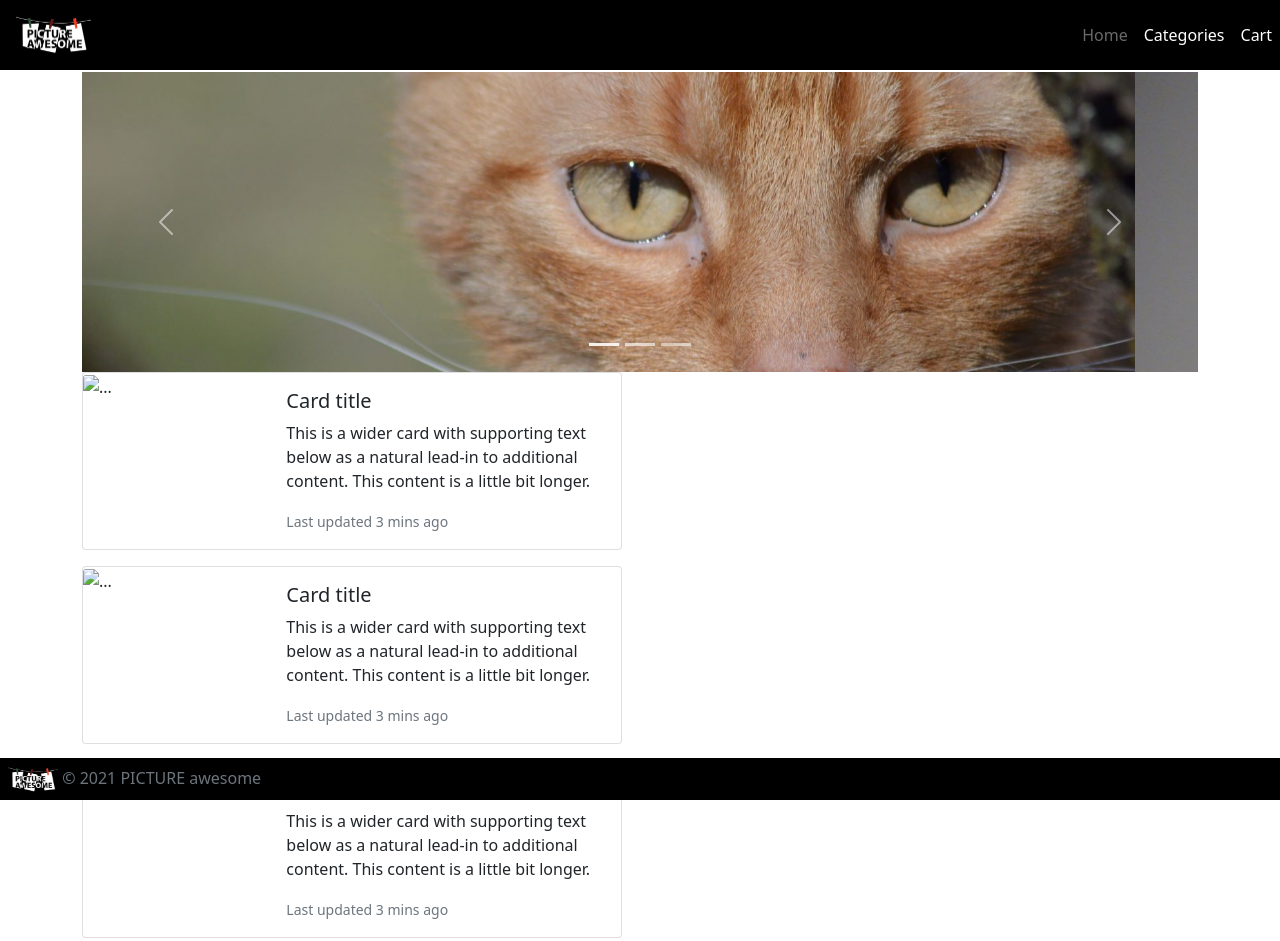
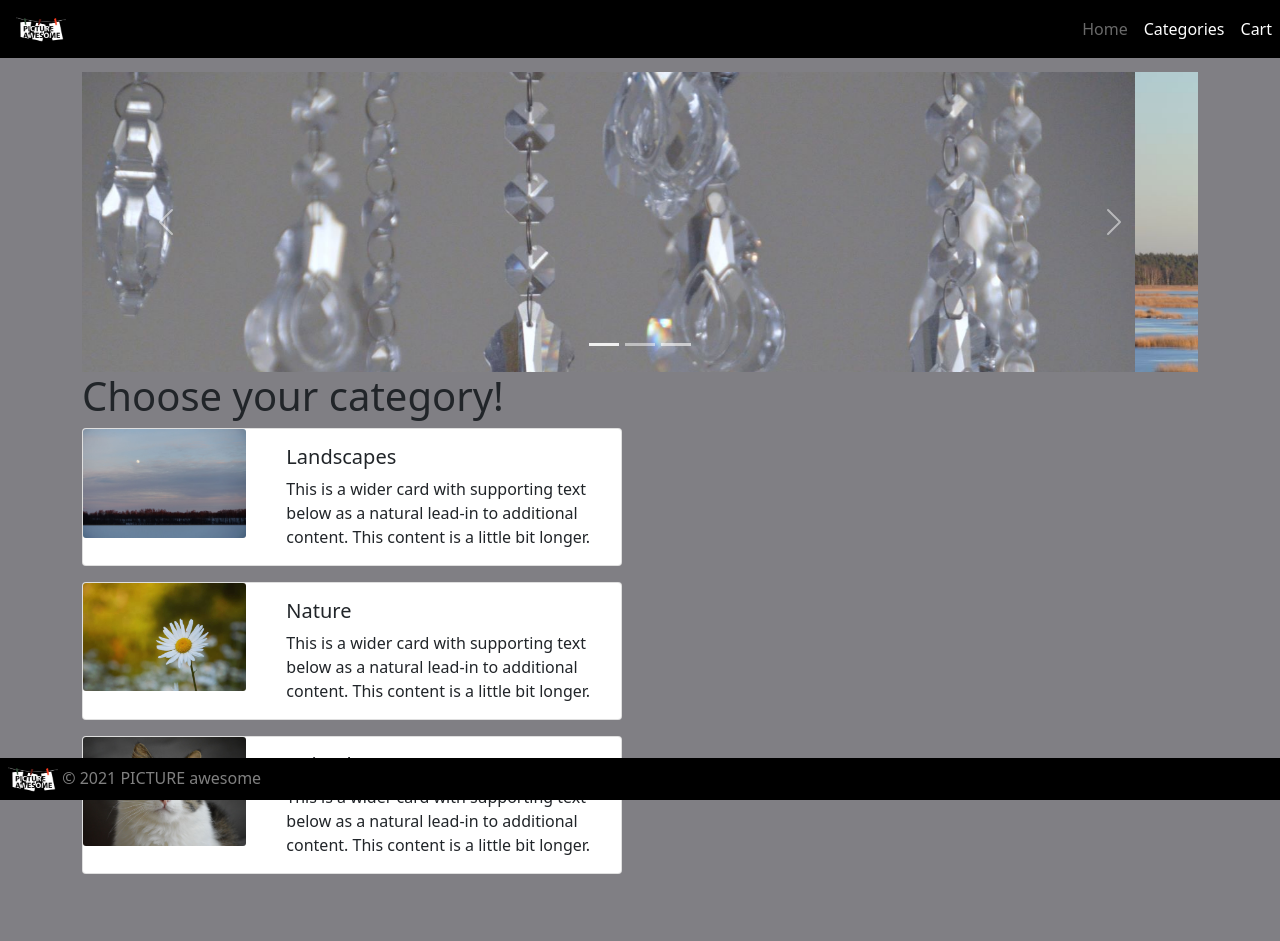
Before and after one commit to SabineZilde/E-commerce-store-Practical-task, a plain HTML site: page index.html in a window 1280 px wide. Drawn offline with nearby package versions, Linux system fonts and the light colour scheme.

Commit message:
main-page

```diff
--- a/css/style.css
+++ b/css/style.css
@@ -1,11 +1,14 @@
 .carousel-inner>.carousel-item {
     height: 300px;
 }
+body {
+    background-color: #807f84;
+}
 
-.cart img {
+/* .cart img {
     height: 100px;
     width: 100px;
-}
+} */
 
 footer {
     background-color: black;
--- a/index.html
+++ b/index.html
@@ -20,7 +20,7 @@
         </button>
         <div class="collapse navbar-collapse" id="#collapse_target">
             <a href="" class="navbar-brand"></a>
-            <span class="navbar-text"> <img src="./images/logo-pa.jpeg" alt="" style="width: 75px;">
+            <span class="navbar-text"> <img src="./images/logo-pa.jpeg" alt="" style="width: 50px;">
             </span>
             <div class="collapse navbar-collapse justify-content-end">
                 <ul class="navbar-nav">
@@ -54,10 +54,10 @@
                             aria-label="Slide 3"></button>
                     </div>
                     <div class="carousel-inner">
-                        <div class="carousel-item active">
+                        <div class="carousel-item">
                             <img src="./images/cats5.JPG" class="d-block w-100" alt="Cat 5">
                         </div>
-                        <div class="carousel-item">
+                        <div class="carousel-item active">
                             <img src="./images/abstract7.JPG" class="d-block w-100" alt="Abstract 7">
                         </div>
                         <div class="carousel-item">
@@ -78,21 +78,21 @@
                 <!-- /Carousel -->
             </div>
         </div>
+      <h1>Choose your category!</h1>
         <div class="row">
             <div class="col">
                 <div class="card mb-3" style="max-width: 540px;">
                     <div class="row no-gutters">
                         <div class="col-md-4">
-                            <img src="..." class="card-img" alt="...">
+                            <img src="./images/landscape5.JPG" class="card-img" alt="...">
                         </div>
                         <div class="col-md-8">
                             <div class="card-body">
-                                <h5 class="card-title">Card title</h5>
+                                <h5 class="card-title">Landscapes</h5>
                                 <p class="card-text">This is a wider card with supporting text below as a
                                     natural lead-in to additional content. This content is a little bit longer.
                                 </p>
-                                <p class="card-text"><small class="text-muted">Last updated 3 mins ago</small>
-                                </p>
+
                             </div>
                         </div>
                     </div>
@@ -100,16 +100,15 @@
                 <div class="card mb-3" style="max-width: 540px;">
                     <div class="row no-gutters">
                         <div class="col-md-4">
-                            <img src="..." class="card-img" alt="...">
+                            <img src="./images/flowers5.jpg" class="card-img" alt="...">
                         </div>
                         <div class="col-md-8">
                             <div class="card-body">
-                                <h5 class="card-title">Card title</h5>
+                                <h5 class="card-title">Nature</h5>
                                 <p class="card-text">This is a wider card with supporting text below as a
                                     natural lead-in to additional content. This content is a little bit longer.
                                 </p>
-                                <p class="card-text"><small class="text-muted">Last updated 3 mins ago</small>
-                                </p>
+
                             </div>
                         </div>
                     </div>
@@ -117,16 +116,15 @@
                 <div class="card mb-3" style="max-width: 540px;">
                     <div class="row no-gutters">
                         <div class="col-md-4">
-                            <img src="..." class="card-img" alt="...">
+                            <img src="./images/cats4.JPG" class="card-img" alt="...">
                         </div>
                         <div class="col-md-8">
                             <div class="card-body">
-                                <h5 class="card-title">Card title</h5>
+                                <h5 class="card-title">Animals</h5>
                                 <p class="card-text">This is a wider card with supporting text below as a
                                     natural lead-in to additional content. This content is a little bit longer.
                                 </p>
-                                <p class="card-text"><small class="text-muted">Last updated 3 mins ago</small>
-                                </p>
+
                             </div>
                         </div>
                     </div>
@@ -138,7 +136,7 @@
     <footer class="footer fixed-bottom p-2">
       <div class="footer-container">
         <img src="./images/logo-pa.jpeg" alt="" style="width: 50px;">
-          <span class="text-muted">© 2021 PICTURE awesome</span>
+          <span style="color: gray;">© 2021 PICTURE awesome</span>
       </div>
   </footer>
     <!-- /Main container -->
```
